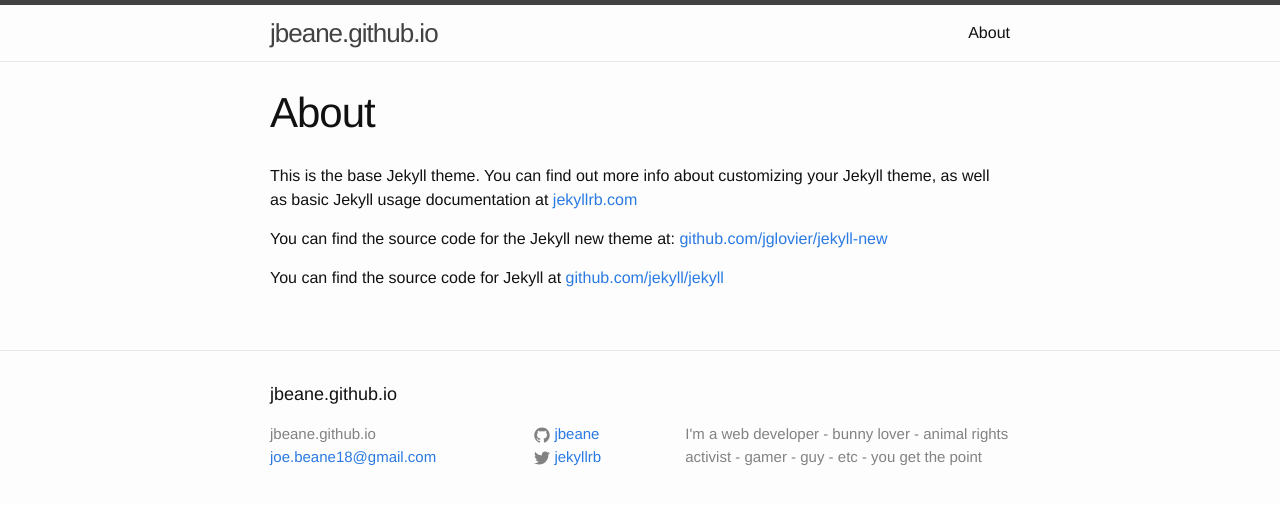
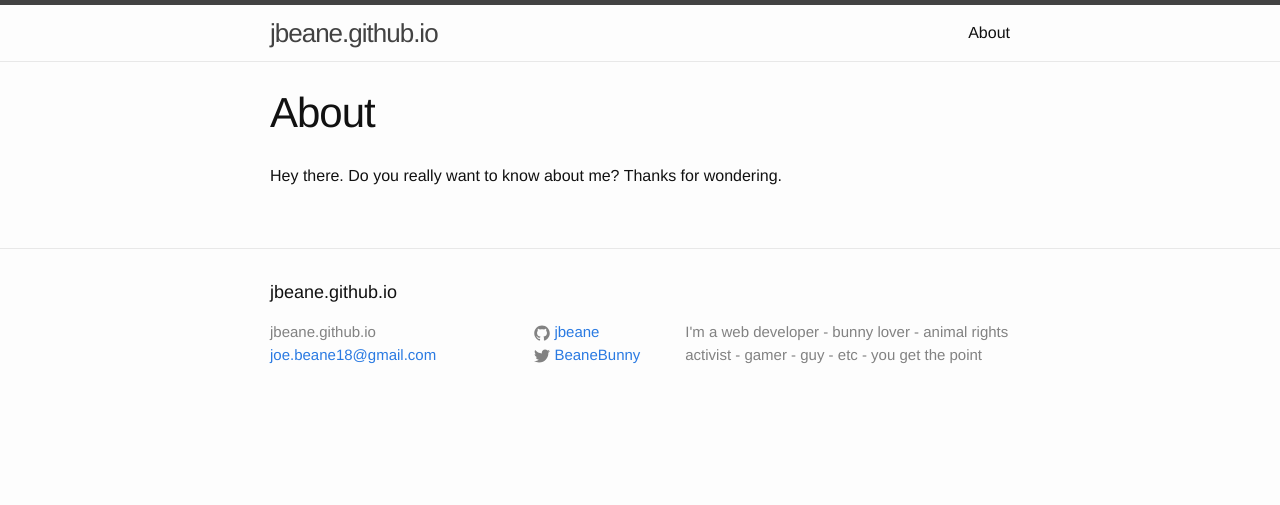
Before and after one commit to jbeane/jbeane.github.io, a Jekyll site: the page built from about.md, in a window 1280 px wide. Shown: the top 505 px of the page. Built offline with Jekyll 4.4.1, drawn with Linux system fonts in a browser that asks for light colours.

Commit message:
adding first post and changing index/config files

```diff
--- a/_config.yml
+++ b/_config.yml
@@ -5,7 +5,7 @@
     I'm a web developer - bunny lover - animal rights activist - gamer - guy - etc - you get the point
 baseurl: ""
 url: "http://jbeane.github.io"
-twitter_username: jekyllrb
+twitter_username: BeaneBunny
 github_username:  jbeane
 
 # Build settings
--- a/about.md
+++ b/about.md
@@ -4,8 +4,4 @@
 permalink: /about/
 ---
 
-This is the base Jekyll theme. You can find out more info about customizing your Jekyll theme, as well as basic Jekyll usage documentation at [jekyllrb.com](http://jekyllrb.com/)
-
-You can find the source code for the Jekyll new theme at: [github.com/jglovier/jekyll-new](https://github.com/jglovier/jekyll-new)
-
-You can find the source code for Jekyll at [github.com/jekyll/jekyll](https://github.com/jekyll/jekyll)
+Hey there. Do you really want to know about me? Thanks for wondering.
```
Also changed, not shown: _posts/2015-09-28-welcome-to-jbeane.markdown (added, +14 -0 lines).
